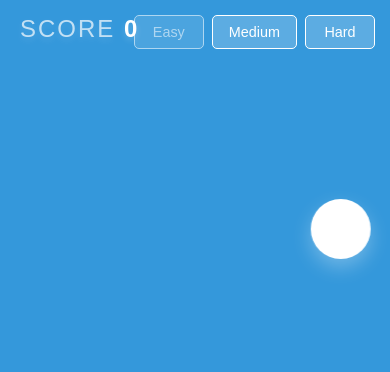
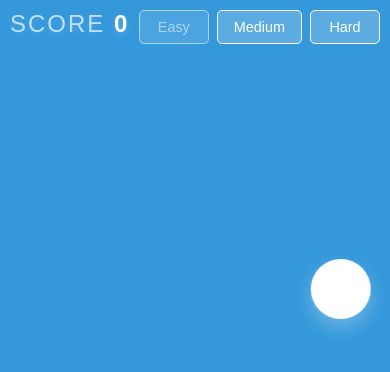
Before and after one commit to catchthecircle/catchthecircle.github.io, a plain HTML site: page index.html in a window 390 px wide. Drawn offline with Linux system fonts and the light colour scheme.

Commit message:
Update index.html

```diff
--- a/index.html
+++ b/index.html
@@ -27,7 +27,8 @@
         .game-container {
             position: relative;
             width: 100vw;
-            height: 100vh;
+            height: 100vh; /* Ensure the container takes full height */
+            padding-top: 60px; /* Space for the score and buttons */
             overflow: hidden;
         }
         .moving-box {
@@ -95,11 +96,12 @@
         @media (max-width: 600px) {
             .score {
                 font-size: 1.5rem; /* Make the score smaller on mobile */
-                top: 15px;
+                top: 10px;
+                left: 10px;
             }
             .difficulty-buttons {
-                top: 15px; /* Keep buttons at the top */
-                right: 15px; /* Ensure buttons are not too close to the edge */
+                top: 10px; /* Keep buttons at the top */
+                right: 10px; /* Ensure buttons are not too close to the edge */
                 flex-wrap: nowrap; /* Prevent wrapping of buttons */
                 gap: 8px; /* Adjust button spacing */
             }
```
